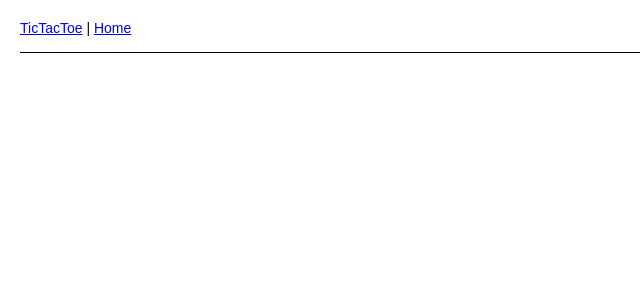
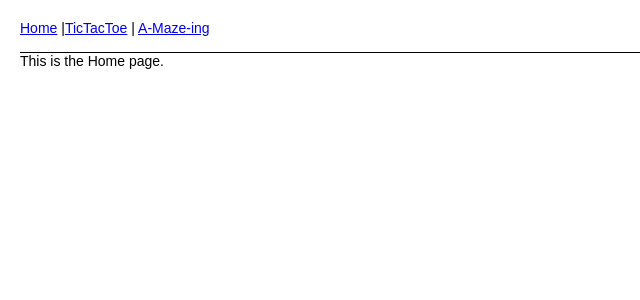
Before and after one commit to adubois85/react-experiments, a React app: page / in a window 1280 px wide. Shown: the top 300 px of the page, without its empty margins (0-640 px from the left). Built offline with nearby package versions, Linux system fonts and the light colour scheme; the HTML template or start-up script is replaced by a standard one.

Commit message:
cleaning up the Header layout

```diff
--- a/src/components/Header.jsx
+++ b/src/components/Header.jsx
@@ -8,8 +8,9 @@ export default function Header() {
                 borderBottom: "solid 1px",
                 paddingBottom: "1rem",
             }}>
-                <Link to="tictactoe">TicTacToe</Link> | {" "}
-                <Link to="home">Home</Link>
+                <NavLink to=".">Home</NavLink> |
+                <NavLink to="tictactoe">TicTacToe</NavLink> | {" "}
+                <NavLink to="a-maze-ing">A-Maze-ing</NavLink>
             </nav>
         </header>
     )
```
Also changed, not shown: src/App.jsx (+8 -3 lines), src/index.jsx (+0 -16 lines).
